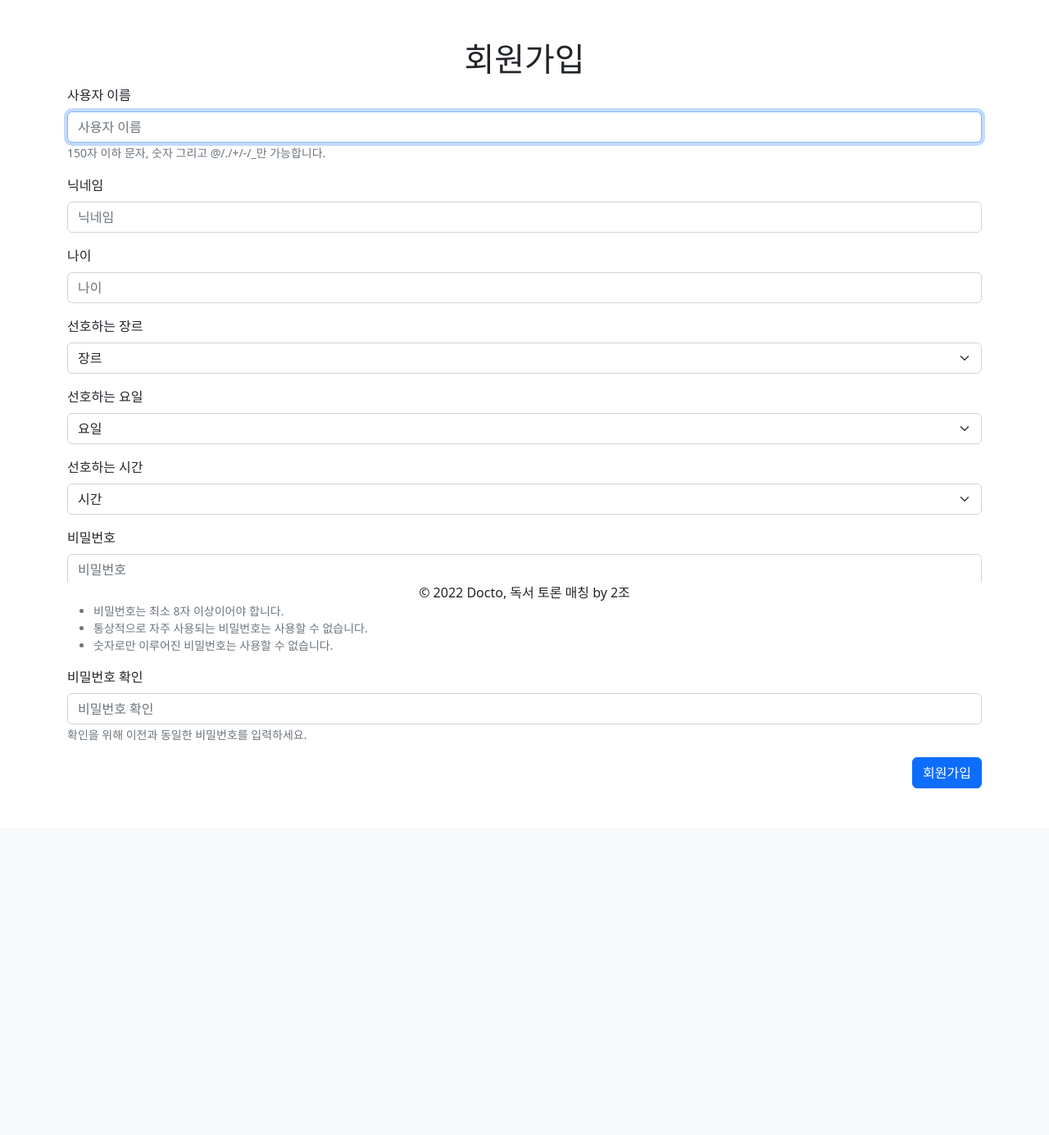
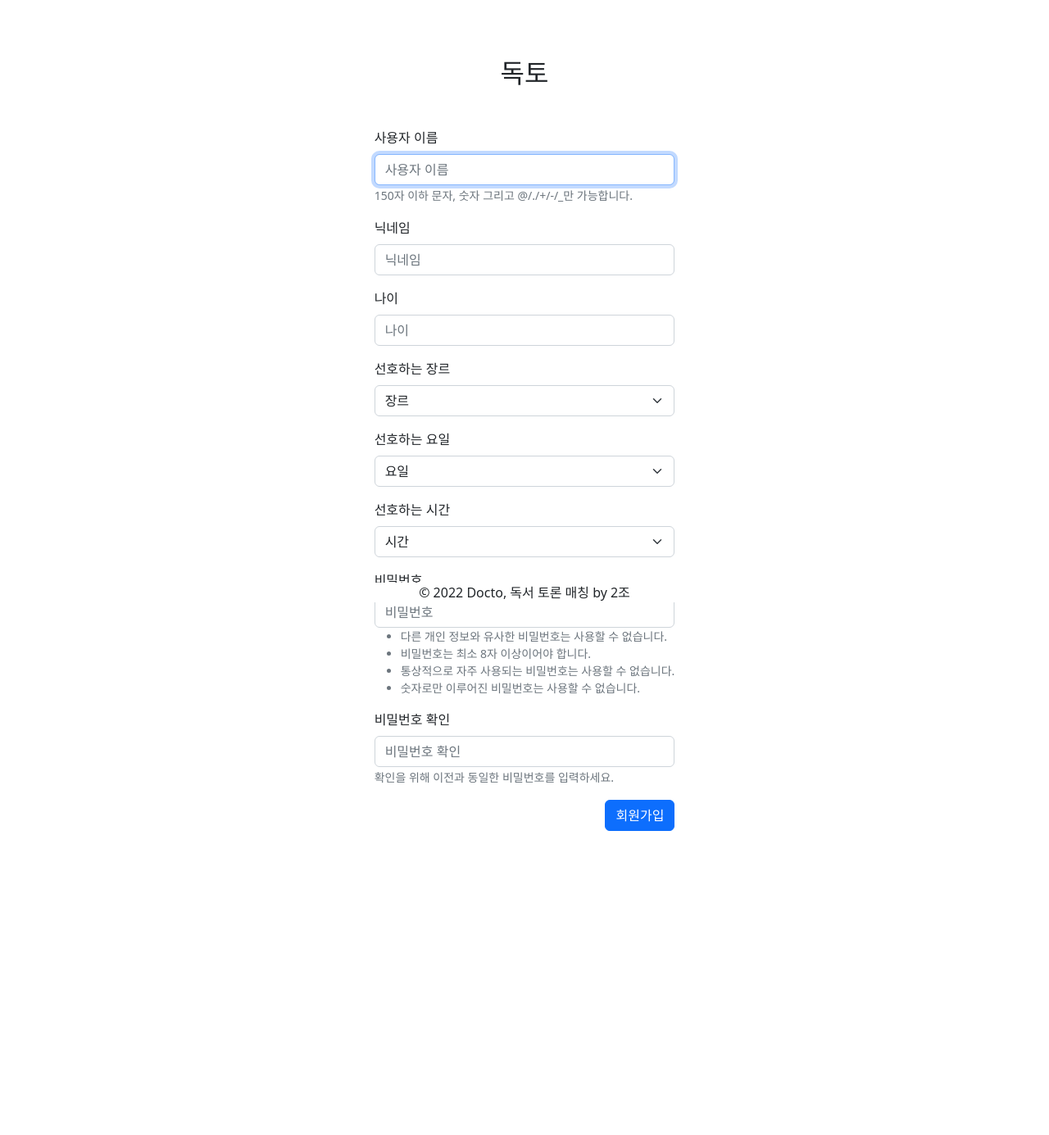
Before and after one commit to ksy133900/KDT-Final-PJT, a Django app: page /accounts/signup/ in a window 1280 px wide. Shown: the part 65-1450 px from the top of the page at 82% size. Before the commit the page ends 1027 px from the top, so only its background shows below. Run offline with Django 3.2, Linux system fonts and the light colour scheme; some libraries are stand-ins or nearby versions.

Commit message:
회원가입 ui 변경

```diff
--- a/accounts/templates/accounts/signup.html
+++ b/accounts/templates/accounts/signup.html
@@ -1,9 +1,18 @@
 {% extends 'base.html' %}
+{% load static %}
 {% load django_bootstrap5 %}
+{% block css %}
+<style>
 
+</style>
+{% endblock css %}
 {% block content %}
-  <div class="container my-5">
-    <h1 class="text-center">회원가입</h1>
+
+
+  <section class="container" style="width: 1000px; height: 1315px; margin-top: 70px;">
+     <h2 class="d-flex justify-content-center my-5">독토</h2>
+
+      <div style="display: flex;align-items: center;justify-content: center">
 
           <form action="{% url 'accounts:signup' %}" method="POST">
             {% csrf_token %}
@@ -14,4 +23,110 @@
             </div>
           </form>
         </div>
+
+    <!-- </div>
+    <div>
+      <form class="mx-3" action="{% url 'accounts:signup' %}"
+        style="border-top: 0px solid rgb(51, 51, 51); font-size:14px;" method="POST">
+        {% csrf_token %}
+        <div class="d-flex align-items-center">
+          <h6 class="my-3" style="width: 123px; color: rgb(51, 51, 51); font-size:14px;">아이디</h6>
+          <div class="my-3">
+            <input type="text" style="width: 333px; height: 46px;" name="username" maxlength="150" autofocus=""
+              class="signup-input form-control" placeholder="아이디를 입력해주세요" required="" id="id_username">
+          </div>
+          </div>
+          <div class="d-flex align-items-center">
+              <h6 class="my-3" style="width:123px; color: rgb(51, 51, 51); font-size:14px;">닉네임</h6>
+              <div class="my-3">
+                <input type="text" style="width:333px; height: 46px;" name="nickname" class="signup-input form-control"
+                  placeholder="닉네임을 입력해주세요" requird="" id="id_nickname">
+              </div>
+
+
+        </div>
+        <div class="d-flex align-items-center">
+          <h6 class="my-3" style="width: 123px; color: rgb(51, 51, 51); font-size: 14px;">비밀번호</h6>
+          <div class="my-3">
+            <input type="password" style="width:333px; height: 46px;"  name="password1" autocomplete="new-password"
+              class="signup-input form-control" placeholder="비밀번호를 입력해주세요" required="" id="id_password1">
+          </div>
+        </div>
+        <div class="d-flex align-items-center">
+          <h6 class="my-3" style="width: 123px; color: rgb(51, 51, 51); font-size: 14px;">비밀번호 확인</h6>
+          <div class="my-3">
+            <input type="password" style="width:333px; height: 46px;" name="password2" autocomplete="new-password"
+              class="signup-input form-control" placeholder="비밀번호를 한 번 더 입력해주세요" required="" id="id_password2">
+          </div>
+        </div>
+
+
+          <div class="d-flex align-items-center">
+          <h6 class="my-3" style="width:123px; color: rgb(51, 51, 51); font-size:14px;">장르</h6>
+          <div class="my-3">
+          <select name="genre"  style="width:333px; height: 46px;" class="form-select" id="id_genre">
+            <option value="장르" selected="">장르</option>
+
+            <option value="추리">추리</option>
+
+            <option value="스릴러">스릴러</option>
+
+            <option value="공포">공포</option>
+
+            <option value="판타지">판타지</option>
+
+            <option value="로맨스">로맨스</option>
+
+          </select>
+          </div>
+          </div>
+
+
+
+          <div class="d-flex align-items-center">
+            <h6 class="my-3" style="width:123px; color: rgb(51, 51, 51); font-size:14px;">선호 요일</h6>
+            <div class="my-3">
+          <select name="day" style="width:333px; height: 46px;" class="form-select" id="id_day">
+            <option selected>요일을 선택해주세요</option>
+            <option value="1">월</option>
+            <option value="2">화</option>
+            <option value="3">수</option>
+            <option value="3">목</option>
+            <option value="3">금</option>
+            <option value="3">토</option>
+            <option value="3">일</option>
+          </select>
+          </div>
+        </div>
+
+        <div class="d-flex align-items-center">
+          <h6 class="my-3" style="width:123px; color: rgb(51, 51, 51); font-size:14px;">선호 시간</h6>
+          <div class="my-3">
+          <select name="time"  style="width:333px; height: 46px;" class="form-select" id="id_time">
+            <option value="시간" selected="">시간</option>
+
+            <option value="오전">오전 : 06:00 ~ 11:59 사이</option>
+
+            <option value="오후">오후 : 12:00 ~ 17:59 사이</option>
+            <option value="저녁">저녁 : 18:00 ~ 23:59 사이</option>
+
+
+          </select>
+          </div>
+          </div>
+
+        <div class="d-flex justify-content-center my-3">
+          <input type="submit" value="회원가입" class="btn btn-primary">
+        </div>
+
+
+      </form>
+    </div>
+    <hr>
+    <div class="d-flex justify-content-center align-items-center">
+      <p class='mb-0' style="color: rgba(194, 200, 204, 1)">이미 회원이라면? <a class="text-decoration-none"
+          style="color:#5e0080" href="{% url 'accounts:login' %}">로그인</a></p>
+    </div> -->
+
+  </section>
 {% endblock content %}
```
Lines whose indentation alone changed are shown as unchanged.
